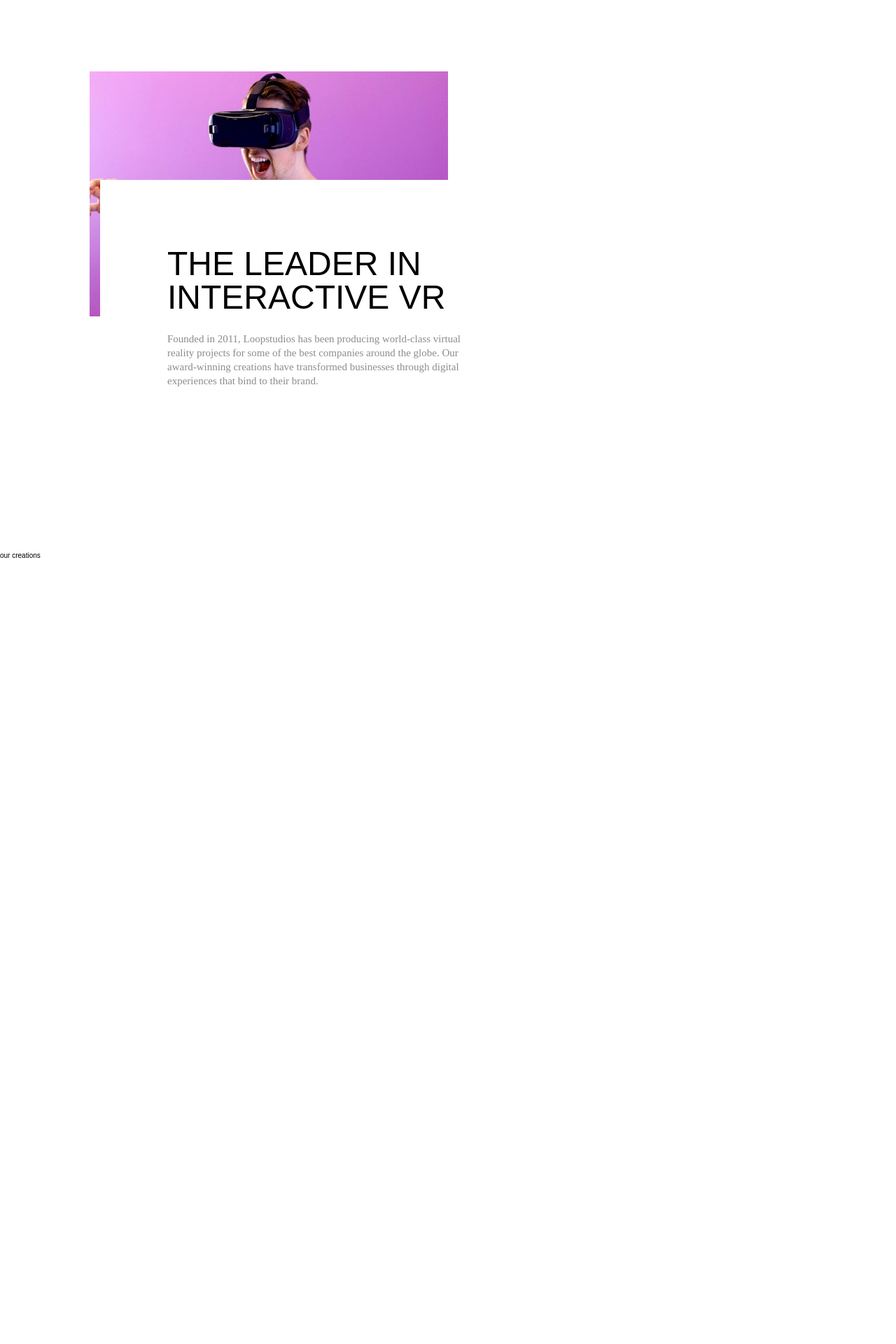
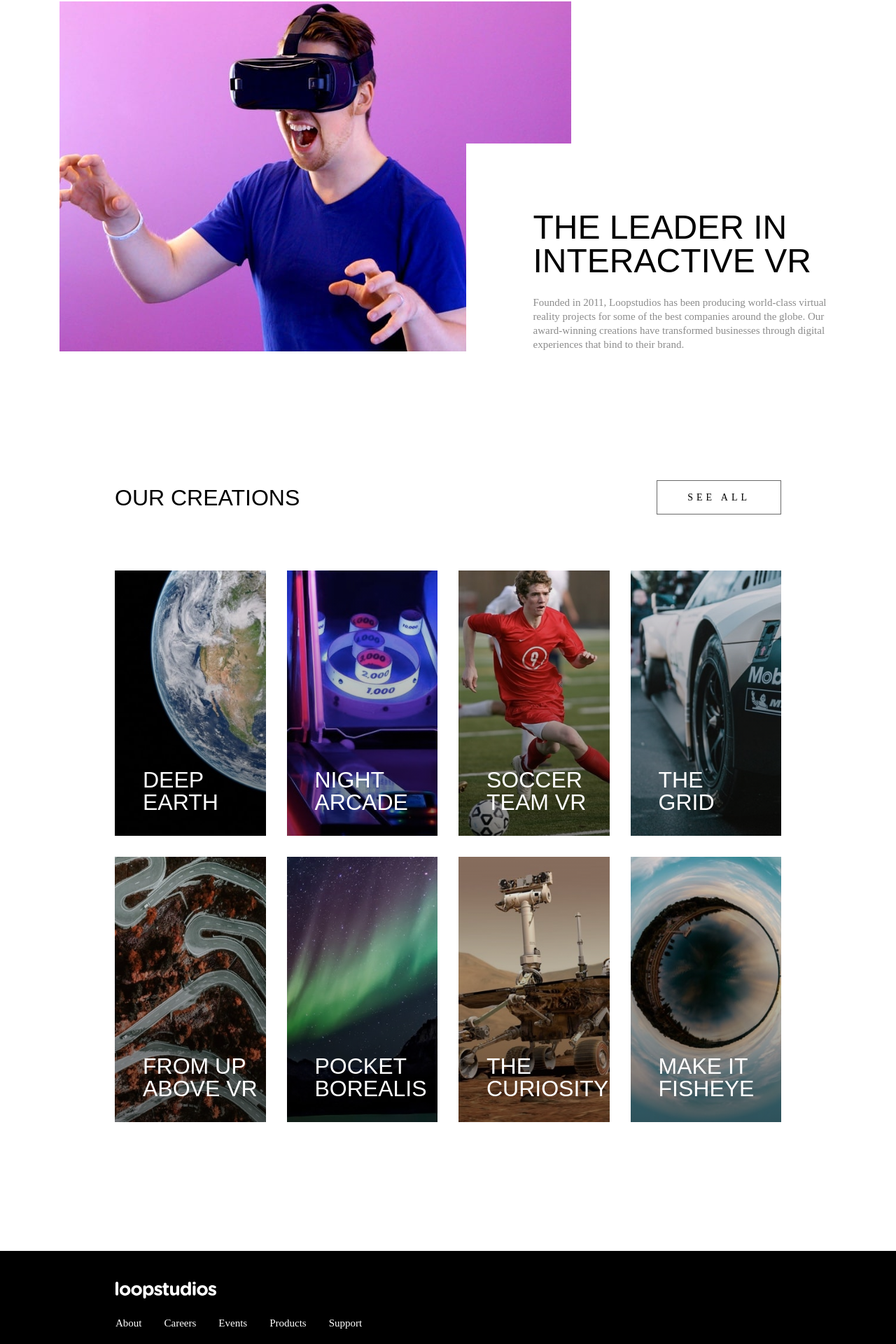
Before and after one commit to ortonb110/loopstudio, a React (Create React App) app: page / in a window 1280 px wide. Shown: the part 808-2728 px from the top of the page at 70% size. Before the commit the page ends 1609 px from the top, so only its background shows below. Built offline with nearby package versions, Linux system fonts and the light colour scheme.

Commit message:
Working on Footer

```diff
--- /dev/null
+++ b/src/Components/Footer/Footer.jsx
@@ -0,0 +1,35 @@
+import React from "react";
+import logo from "../../Assets/images/logo.svg";
+
+function Footer() {
+  return (
+    <footer className="bg-black w-full px-[16.5rem] py-[4.4rem]">
+      <div>
+        <img src={logo} alt="Loop studio logo" className="w-[14.4rem] mb-[2.4rem]"/>
+        <ul
+          role="menubar"
+          className={`text-white text-[2.4rem] md:text-[1.5rem]   md:capitalize uppercase md:font-['Alata'] cursor-pointer  md:flex items-center gap-[3.2rem]`}
+        >
+          <li className="list-items" role="menuitem">
+            about
+          </li>
+          <li className="list-items" role="menuitem">
+            careers
+          </li>
+          <li className="list-items" role="menuitem">
+            events
+          </li>
+          <li className="list-items" role="menuitem">
+            products
+          </li>
+          <li className="list-items" role="menuitem">
+            support
+          </li>
+        </ul>
+      </div>
+      <div></div>
+    </footer>
+  );
+}
+
+export default Footer;
--- a/src/Components/Header/Header.jsx
+++ b/src/Components/Header/Header.jsx
@@ -10,7 +10,7 @@
         document.body.classList.toggle("lock-scroll")
     }
     return(
-        <header className={`bg-heroMobile md:bg-heroDesktop md:h-[75rem] h-screen bg-center  bg-cover  md:bg-fixed bg-no-repeat`}>
+        <header className={`bg-heroMobile md:bg-heroDesktop md:h-[65rem] h-screen 2xl:bg-cover bg-fit  md:bg-fixed bg-no-repeat`}>
             <Navbar openMenuHandler={openMenuHandler} openMenu={openMenu}/>
             <Hero/>
         </header>
--- a/src/Components/Header/Hero.jsx
+++ b/src/Components/Header/Hero.jsx
@@ -2,7 +2,7 @@
 
 function Hero() {
   return (
-    <div className='md:p-[4rem] px-[2.4rem] py-[2.6rem] w-[32.7rem] h-[19.6rem] leading-[3.8rem] mt-[18.9rem] mx-auto border-2 md:w-[65rem] md:h-[27.8rem] md:leading-[7rem] md:ml-[16.5rem] md:mt-[13rem]'>
+    <div className=' p-[2.4rem] md:px-[1.4rem] md:py-[1.6rem] xl:p-[4rem] xl:px-[2.4rem] xl:py-[2.6rem] w-[32.7rem] h-[19.6rem] leading-[3.8rem] mt-[18.9rem] mx-auto border-2 md:mx-auto md:w-[55rem] md:h-[24rem] xl:w-[65rem] xl:h-[27.8rem] md:leading-[7rem] md:ml-[16.5rem] md:mt-[13rem]'>
         <h1 className='uppercase text-white md:text-[7.2rem]  text-[4rem]'>
             immersive experiences that deliver
         </h1>
--- a/src/Components/Header/Navbar.jsx
+++ b/src/Components/Header/Navbar.jsx
@@ -6,11 +6,12 @@
 const Navbar = (props) => {
 
     return (
-        <nav className="lg:px-[16.9rem] md:px-[5rem] md:py-[6.4rem] px-[4rem] py-[2.4rem] flex justify-between items-center" >
+        <nav className="lg:px-[16.9rem] md:px-[5rem] md:pb-0 md:pt-[6.4rem] px-[4rem] py-[2.4rem] flex justify-between items-center" >
             <img src={logo} alt="Loop studio logo icon" className="cursor-pointer w-[192px] z-10" />
             <ul
 
                 role="menubar"
+
                 className={`text-white text-[2.4rem] md:text-[1.5rem] transition-all ease-in-out duration-300 py-[223px] px-[40px] space-y-[24px] md:space-y-0 md:py-0 md:px-0 ${props.openMenu? "!translate-x-0 overflow-hidden": "-translate-x-[150%] "} navbar-position md:capitalize uppercase md:font-['Alata'] gap-[3.2rem] cursor-pointer  md:flex items-center`}>
                 <li className="list-items" role="menuitem">about</li>
                 <li className="list-items" role="menuitem">careers</li>
--- a/src/Components/Home.jsx
+++ b/src/Components/Home.jsx
@@ -1,14 +1,16 @@
-import React, { Fragment } from 'react'
-import Header from './Header/Header'
-import Main from './Main/Main'
+import React, { Fragment } from "react";
+import Header from "./Header/Header";
+import Main from "./Main/Main";
+import Footer from "./Footer/Footer";
 
 function Home() {
   return (
     <Fragment>
-        <Header/>
-        <Main/>
+      <Header />
+      <Main />
+      <Footer/>
     </Fragment>
-  )
+  );
 }
 
-export default Home
+export default Home;
--- a/src/Components/Main/Main.jsx
+++ b/src/Components/Main/Main.jsx
@@ -1,32 +1,117 @@
-import interactiveDesktop from '../../Assets/images/desktop/image-interactive.jpg';
-import interactiveMobile from '../../Assets/images/mobile/image-interactive.jpg';
+import interactiveDesktop from "../../Assets/images/desktop/image-interactive.jpg";
+import interactiveMobile from "../../Assets/images/mobile/image-interactive.jpg";
+import Card from "../../UI/Card";
+import Button from "../../UI/Button";
+import earthDesktop from "../../Assets/images/desktop/image-deep-earth.jpg";
+import earthMobile from "../../Assets/images/mobile/image-deep-earth.jpg";
+import nightDesktop from "../../Assets/images/desktop/image-night-arcade.jpg";
+import nightMobile from "../../Assets/images/mobile/image-night-arcade.jpg";
+import soccerDesktop from "../../Assets/images/desktop/image-soccer-team.jpg";
+import soccerMobile from "../../Assets/images/mobile/image-soccer-team.jpg";
+import girdDesktop from "../../Assets/images/desktop/image-grid.jpg";
+import gridMobile from "../../Assets/images/mobile/image-grid.jpg";
+import aboveDesktop from "../../Assets/images/desktop/image-from-above.jpg";
+import aboveMobile from "../../Assets/images/mobile/image-from-above.jpg";
+import pocketDesktop from "../../Assets/images/desktop/image-pocket-borealis.jpg";
+import pocketMobile from "../../Assets/images/mobile/image-pocket-borealis.jpg";
+import curiosityDesktop from "../../Assets/images/desktop/image-curiosity.jpg";
+import curiosityMobile from "../../Assets/images/mobile/image-curiosity.jpg";
+import fisheyeDesktop from "../../Assets/images/desktop/image-fisheye.jpg";
+import fisheyeMobile from "../../Assets/images/mobile/image-fisheye.jpg";
 
 
+
+
+const cardObject = [
+  {
+    title: "deep earth",
+    imageMobile: earthMobile,
+    imageDesktop: earthDesktop,
+  },
+  {
+    title: "night arcade",
+    imageMobile: nightMobile,
+    imageDesktop: nightDesktop,
+  },
+  {
+    title: "soccer team vr",
+    imageMobile: soccerMobile,
+    imageDesktop: soccerDesktop,
+  },
+  {
+    title: "the grid",
+    imageMobile: gridMobile,
+    imageDesktop: girdDesktop,
+  },
+  {
+    title: "from up above vr",
+    imageMobile: aboveMobile,
+    imageDesktop: aboveDesktop,
+  },
+  {
+    title: "pocket borealis",
+    imageMobile: pocketMobile,
+    imageDesktop: pocketDesktop,
+  },
+  {
+    title: "the curiosity",
+    imageMobile: curiosityMobile,
+    imageDesktop: curiosityDesktop,
+  },
+  {
+    title: "make it fisheye",
+    imageMobile: fisheyeMobile,
+    imageDesktop: fisheyeDesktop,
+  },
+];
+
 const Main = () => {
-    return(
+  return (
     <main>
-           <article className="md:grid grid-cols-2 w-[90%] md:w-[80%] mx-auto mt-[9.6rem] md:mt-[16rem] mb-[18.4rem] h-[50rem]">
-                <picture className='col-span-1'>
-                    <source media='(min-width: 800px)' srcSet={interactiveDesktop}/>
-                    <img src={interactiveMobile} alt="A person wearing a VR headset having fun" className=''/>
+      <article className="xl:flex  w-[90%]  xl:w-[111.1rem] mx-auto mt-[9.6rem] md:mt-[16rem]  mb-[18.4rem]">
+        <picture className="">
+          <source media="(min-width: 800px)" srcSet={interactiveDesktop} />
+          <img
+            src={interactiveMobile}
+            alt="A person wearing a VR headset having fun"
+            className="md:mx-auto xl:mx-0"
+          />
         </picture>
-                <div className='col-span-1 md:relative'>
-                    <div className='lg:absolute bottom-0 right-[42rem] bg-white p-[4.8rem] md:pt-[9.6rem] md:pl-[9.6rem] text-center md:text-start'>
-                        <h2 className='uppercase text-[3.2rem] w-[27.9rem] md:w-fit mx-auto md:mx-0 md:text-[4.8rem] leading-[3.2rem] md:leading-[4.8rem] mb-[2.5rem]'>the leader in interactive vr</h2>
-                        <p className='text-[1.5rem] font-["Alata"] text-darkGray leading-[2.5rem] md:leading-[2rem] w-[27.9rem] mx-auto md:mx-0 md:w-[44.5rem]'>
-                            Founded in 2011, Loopstudios has been producing world-class virtual reality projects for some of the best companies around the globe.
-                            Our award-winning creations have transformed businesses through digital experiences that bind to their brand.
+        <div className=" xl:relative md:text-center xl:text-start">
+          <div className="xl:absolute bottom-0 left-[-15rem] bg-white p-[4.8rem] xl:p-0 xl:pt-[9.6rem] xl:pl-[9.6rem]  text-center xl:text-start">
+            <h2 className="uppercase text-[3.2rem] w-[27.9rem] md:w-[50rem] xl:w-fit mx-auto xl:mx-0 md:text-[4.8rem] leading-[3.2rem] md:leading-[4.8rem] mb-[2.5rem]">
+              the leader in interactive vr
+            </h2>
+            <p className='text-[1.5rem] font-["Alata"] text-darkGray leading-[2.5rem] md:leading-[2rem] w-[27.9rem] mx-auto xl:mx-0 md:w-[44.5rem]'>
+              Founded in 2011, Loopstudios has been producing world-class
+              virtual reality projects for some of the best companies around the
+              globe. Our award-winning creations have transformed businesses
+              through digital experiences that bind to their brand.
             </p>
           </div>
         </div>
       </article>
-           <section>
-                <h3>our creations</h3>
-
+      <section className=" px-[2.4rem] md:px-[6rem] lg:px-[10rem] xl:px-[16.4rem] md:static pb-[3.4rem] md:pb-0 md:mb-[18.4rem] relative">
+        <div className="flex justify-between mb-[8rem] items-center">
+          <h3 className="text-[3.2rem] uppercase leading-[3.2rem]">
+            our creations
+          </h3>
+          <Button
+            classes={`absolute md:static bottom-[5rem] left-[50%] translate-x-[-50%] xl:translate-x-0 md:translate-x-0`}
+          >
+            see all
+          </Button>
+        </div>
+        <ul className="grid grid-cols-1 md:grid-cols-3 lg:grid-cols-4 xl:grid-cols-4 2xl:grid-cols-6 gap-[3rem] mb-[18.4rem]">
+            {
+                cardObject.map((items, key)=>(
+                    <li key={key} ><Card cardDetails={items}/></li>
+                ))
+            }
+        </ul>
       </section>
     </main>
-    )
-}
-
+  );
+};
 
 export default Main;
--- a/src/UI/Button.jsx
+++ b/src/UI/Button.jsx
@@ -0,0 +1,16 @@
+
+
+import React from 'react'
+
+function Button(props) {
+  return (
+    <button
+        aria-pressed = "false"
+        className={`${props.classes}  py-[1.3rem] px-[3.8rem] md:py-[1.3rem] md:px-[4.3rem] border-[1px] text-[1.4rem] uppercase font-["Alata"] tracking-[5px] border-veryDarkGray hover:bg-black hover:text-white transition-all ease-in-out duration-200`}
+    >
+        {props.children}
+    </button>
+  )
+}
+
+export default Button
--- a/src/UI/Card.jsx
+++ b/src/UI/Card.jsx
@@ -0,0 +1,20 @@
+import React from "react";
+
+
+function Card(props) {
+    const titleLength = props.cardDetails.title.length;
+    console.log(titleLength)
+  return (
+    <div className="relative cursor-pointer hover:opacity-30 transition-all ease-in-out duration-300">
+      <picture className="">
+        <source media="(min-width: 800px)" srcSet={props.cardDetails.imageDesktop} />
+        <img src={props.cardDetails.imageMobile} alt={props.cardDetails.title} className="" />
+      </picture>
+      <div className="w-full bg-gradient-to-b from-black/5 to-black/50 absolute bottom-0 py-6 h-full">
+        <h3 className={`text-[2.4rem] md:text-[3.2rem] bottom-0 absolute uppercase leading-[2.4rem] md:leading-[3.2rem] w-[10rem]  ${titleLength > 10 && "w-fit"} text-white pl-[2rem] md:pl-[4rem] pb-[2rem] md:pb-[3.2rem]`}>{props.cardDetails.title}</h3>
+      </div>
+    </div>
+  );
+}
+
+export default Card;
```
Lines whose indentation alone changed are shown as unchanged.
